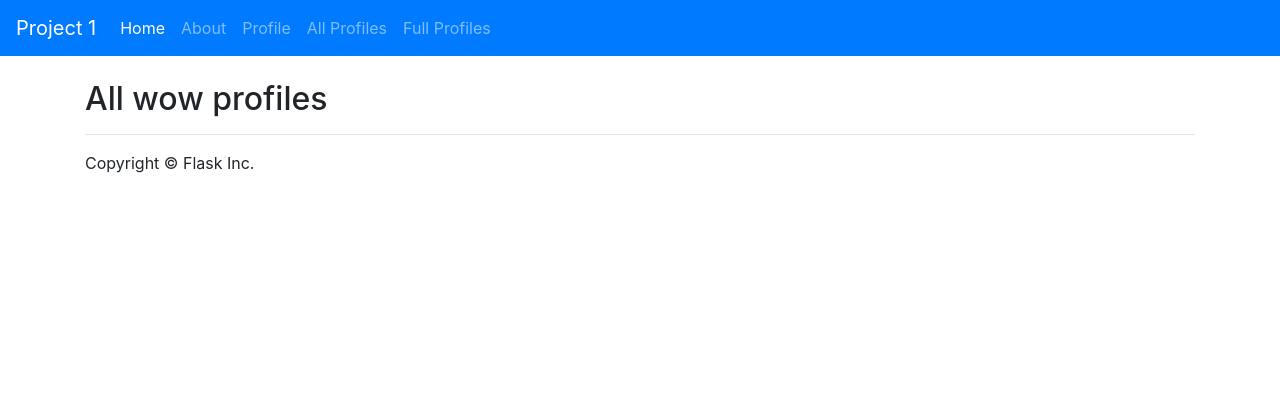
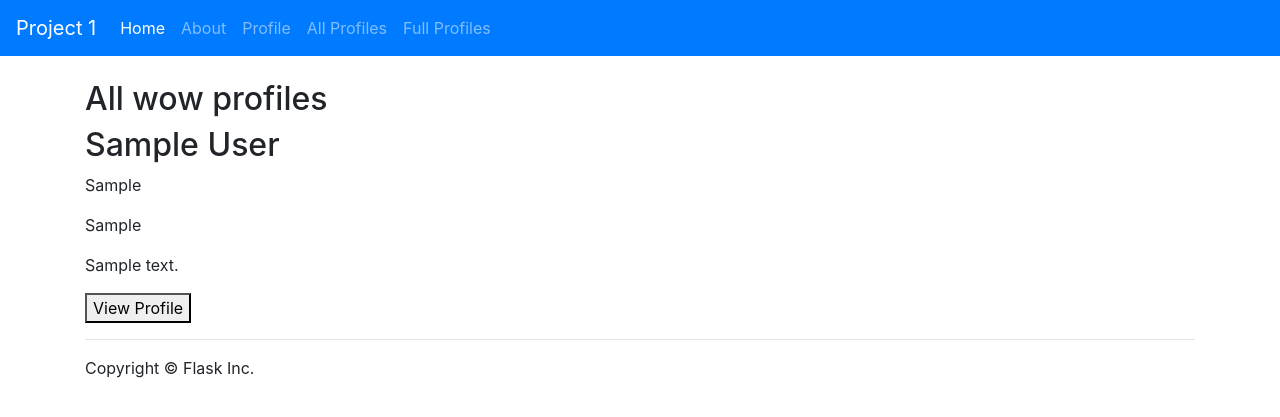
Before and after one commit to trishramdeenmonelal/webproj1, a Flask app: page /allprofiles/ in a window 1280 px wide. Shown: the top 417 px of the page. Run offline with Flask 2, Linux system fonts and the light colour scheme; tables that the repository leaves empty hold one stand-in row (values such as "Sample post"); some libraries are stand-ins or nearby versions.

Commit message:
Profiles are created  info is being displaayed- need css ..:)

```diff
--- a/app/templates/allprofiles.html
+++ b/app/templates/allprofiles.html
@@ -4,5 +4,16 @@
 {% block main %}
   <h2>All wow profiles</h2>
 
+{% if users %}
+{% for user in users %}
+<h2>{{ user.firstname }} {{ user.lastname }}</h2>
+<p>{{ user.gender }}</p>
+<p>{{ user.location }}</p>
+<p>{{ user.biography }}</p>
 
+
+
+<button> View Profile</button>
+{% endfor %}
+{% endif %}
 {% endblock %}
--- a/app/views.py
+++ b/app/views.py
@@ -34,7 +34,7 @@ def fullprofile():
 @app.route('/allprofiles/')
 def Users():
     users=db.session.query(UserProfile).all()
-    return render_template('allprofiles.html')
+    return render_template('allprofiles.html', users=users)
 
 ###
 # The functions below should be applicable to all Flask apps.
```
